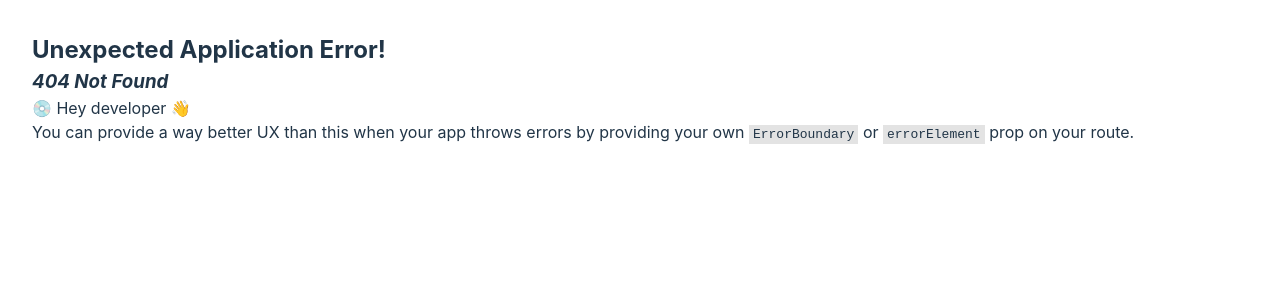
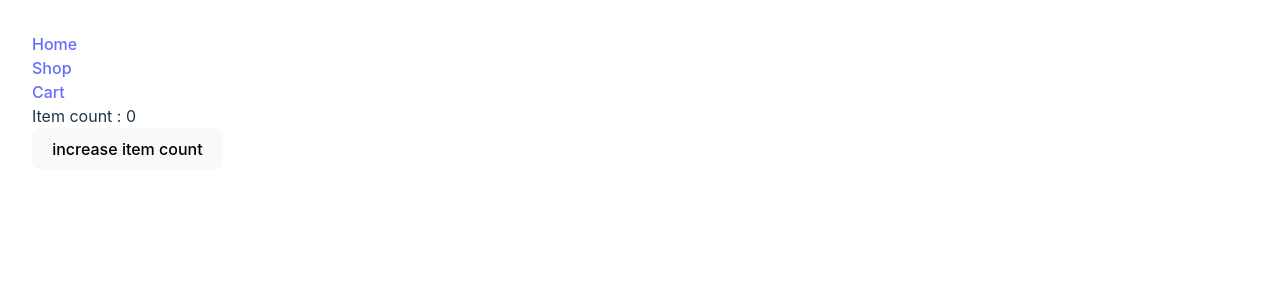
Before and after one commit to Averageasd/OnlineStore, a React (Vite) app: page /cart in a window 1280 px wide. Before the commit this address had no page. Shown: the top 300 px of the page. Built offline with nearby package versions, Linux system fonts and the light colour scheme.

Commit message:
added cart

```diff
--- a/src/App.css
+++ b/src/App.css
@@ -56,18 +56,15 @@ ul {
 .item {
     border-radius: 5px;
     padding: 0;
-    margin: 1em auto;
+    margin: 2em auto;
     box-shadow: rgba(149, 157, 165, 0.2) 0px 8px 24px;
 }
 
-.item-img-container {
-    height: 15rem;
-}
 
 .item-img {
     object-fit: contain;
     width: 100%;
-    height: 100%;
+    aspect-ratio: 16/9;
 }
 
 .item-title {
--- a/src/App.jsx
+++ b/src/App.jsx
@@ -2,14 +2,18 @@ import './App.css'
 import {Link, Outlet} from "react-router-dom";
 
 function App() {
+    console.log("print from root");
     return (
         <>
             <ul>
                 <li>
-                    <Link to="/home">home</Link>
+                    <Link to="/home">Home</Link>
                 </li>
                 <li>
-                    <Link to="/product">product</Link>
+                    <Link to="/product">Shop</Link>
+                </li>
+                <li>
+                    <Link to="/cart">Cart</Link>
                 </li>
             </ul>
 
--- /dev/null
+++ b/src/components/Cart.jsx
@@ -0,0 +1,15 @@
+import {useState} from "react";
+
+export function Cart() {
+    const [itemCount, setItemCount] = useState(0);
+
+    function setCount(){
+        setItemCount(itemCount + 1);
+    }
+    return (
+        <>
+            <p>Item count : {itemCount}</p>
+            <button type="button" onClick={setCount}>increase item count</button>
+        </>
+    )
+}
--- a/src/components/Products.jsx
+++ b/src/components/Products.jsx
@@ -4,10 +4,9 @@ import {useLoaderData} from "react-router-dom";
 export async function loadStoreItems() {
     const storeResponse = await fetch('https://fakestoreapi.com/products');
     if (!storeResponse.ok) {
-        throw new Error(`error has occured : ${storeResponse.status}`)
+        throw new Error(`error has occurred : ${storeResponse.status}`)
     }
     const data = await storeResponse.json();
-    console.log(data);
     return data;
 }
 
@@ -18,14 +17,12 @@ export function Products() {
             <h1>Product</h1>
             <ul>
                 {
-                    storeData.map((item) =>{
+                    storeData.map((item) => {
                         return (
                             <li className="item" key={item.id}>
-                                <div className="item-img-container">
-                                    <img className="item-img" src={item.image} alt="item"/>
-                                </div>
-                                <p className="item-title">Item title</p>
-                                <p className="item-price">$150</p>
+                                <img className="item-img" src={item.image} alt="item"/>
+                                <p className="item-title">{item.title}</p>
+                                <p className="item-price">{item.price}</p>
                                 <button>add to cart</button>
                             </li>
                         )
@@ -33,6 +30,5 @@ export function Products() {
                 }
             </ul>
         </>
-
     )
 }
--- a/src/main.jsx
+++ b/src/main.jsx
@@ -5,6 +5,7 @@ import {createBrowserRouter, RouterProvider} from "react-router-dom";
 import {Home} from "./components/Home.jsx";
 import {loadStoreItems, Products} from "./components/Products.jsx";
 import App from "./App.jsx";
+import {Cart} from "./components/Cart.jsx";
 
 const router = createBrowserRouter(
     [
@@ -24,6 +25,10 @@ const router = createBrowserRouter(
                     path: "/product",
                     loader:loadStoreItems,
                     element:<Products/>
+                },
+                {
+                    path:"/cart",
+                    element:<Cart/>,
                 }
             ]
         },
```
Also changed, not shown: src/planning/project-plan.md (+1 -1 lines).
